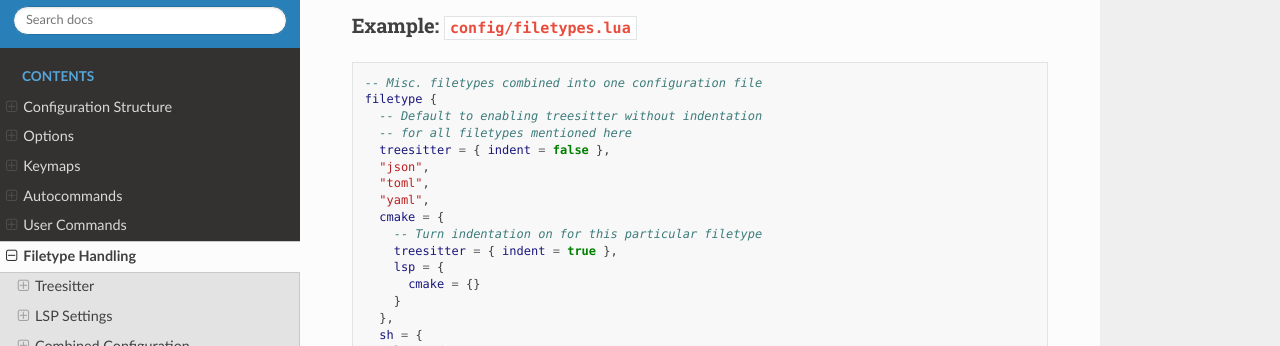
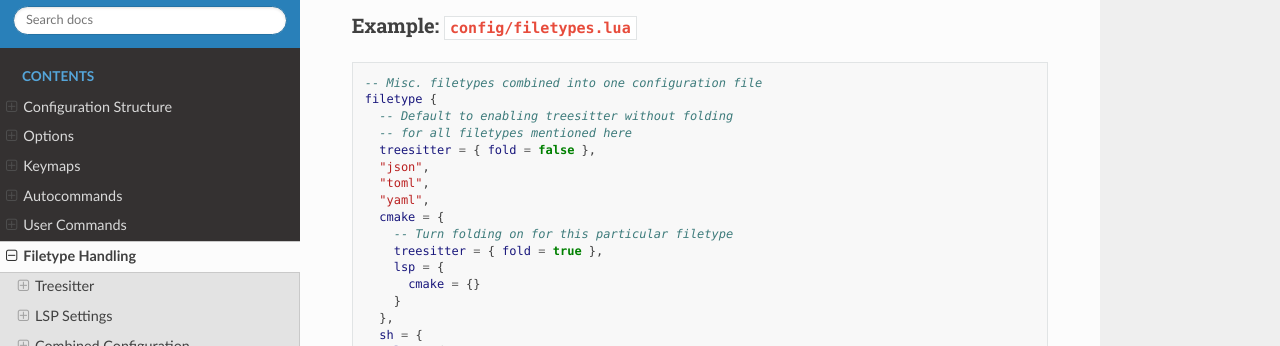
Before and after one commit to bkoropoff/chorus, a Sphinx documentation site: the page built from doc/filetype.md, in a window 1280 px wide and 900 px high, scrolled down 2136 px. Shown: the part 151-497 px from the top of the window. Built offline with Sphinx 7.4.7 and the Read the Docs theme 3.1.0, drawn with Linux system fonts in a browser that asks for light colours; pages that are not in the unit, such as notebooks, are missing from menus.

````diff
--- a/doc/filetype.md
+++ b/doc/filetype.md
@@ -113,15 +113,15 @@
 ```lua
 -- Misc. filetypes combined into one configuration file
 filetype {
-  -- Default to enabling treesitter without indentation
+  -- Default to enabling treesitter without folding
   -- for all filetypes mentioned here
-  treesitter = { indent = false },
+  treesitter = { fold = false },
   "json",
   "toml",
   "yaml",
   cmake = {
-    -- Turn indentation on for this particular filetype
-    treesitter = { indent = true },
+    -- Turn folding on for this particular filetype
+    treesitter = { fold = true },
     lsp = {
       cmake = {}
     }
````
Also changed, not shown: 1 other file.
